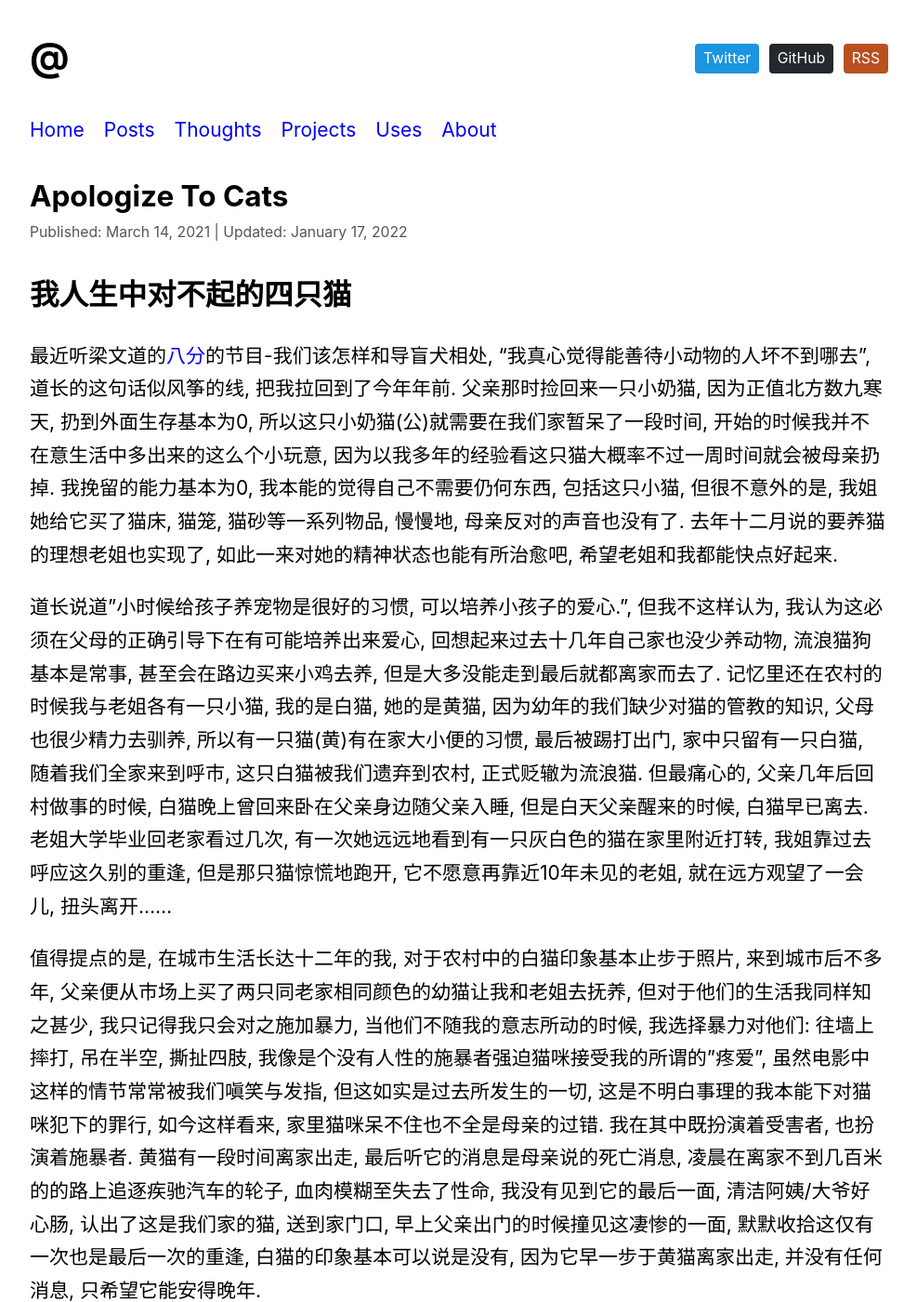
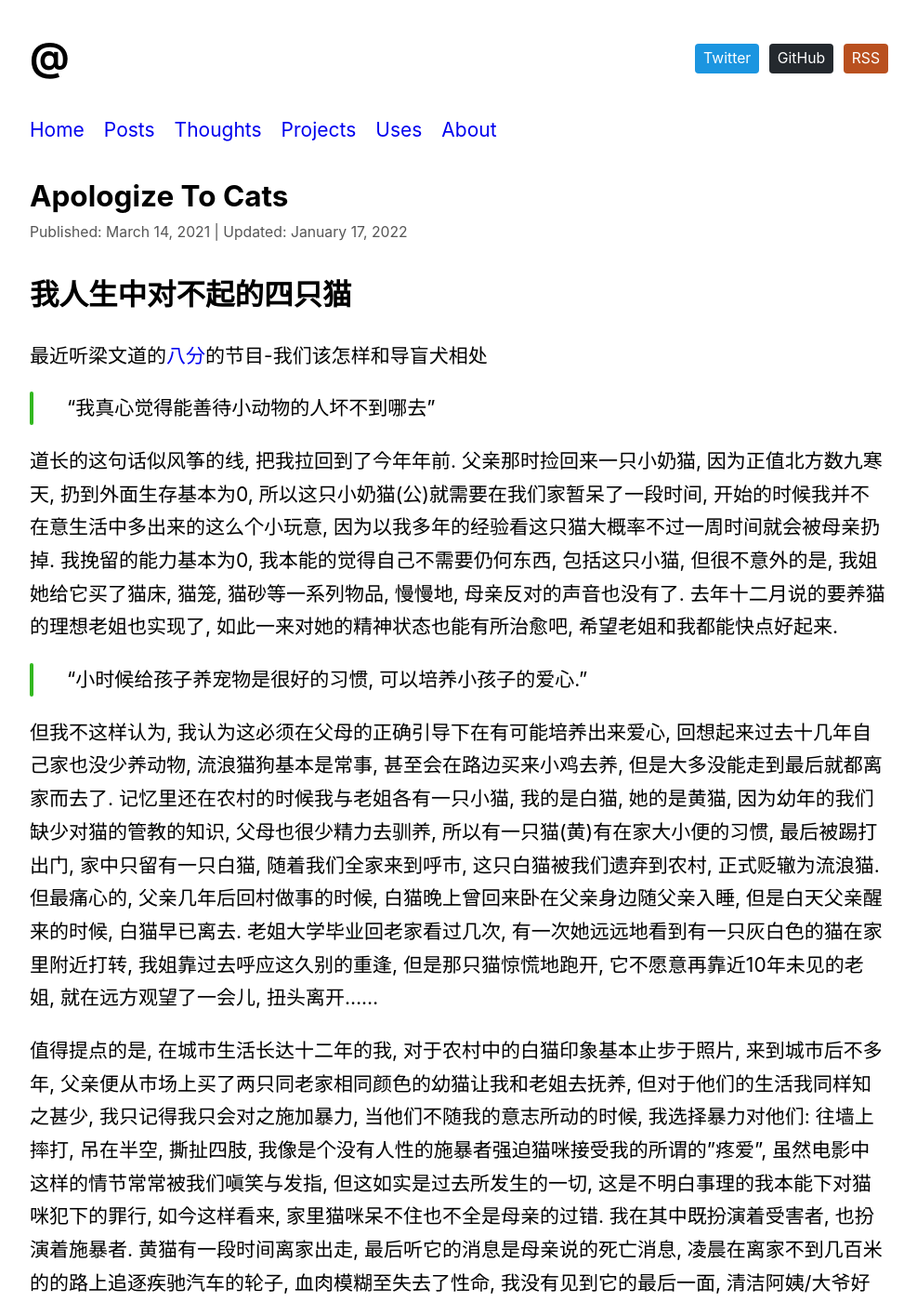
Before and after one commit to bGZo/blog, a Jekyll site: the page built from _posts/thoughts/2021-03-14-apologize-to-cats-in-my-lifes.md, in a window 1280 px wide and 1400 px high. Shown: the whole window at 93% size, without its empty margins (146-1133 px from the left). Built offline with Jekyll 4.4.1, drawn with Linux system fonts in a browser that asks for light colours; some of the changed text lies outside the part shown.

```diff
--- a/_posts/thoughts/2021-03-14-apologize-to-cats-in-my-lifes.md
+++ b/_posts/thoughts/2021-03-14-apologize-to-cats-in-my-lifes.md
@@ -7,9 +7,15 @@
 
 ## 我人生中对不起的四只猫
 
-最近听梁文道的[八分](https://vistopia.com.cn)的节目-我们该怎样和导盲犬相处, "我真心觉得能善待小动物的人坏不到哪去", 道长的这句话似风筝的线, 把我拉回到了今年年前. 父亲那时捡回来一只小奶猫, 因为正值北方数九寒天, 扔到外面生存基本为0, 所以这只小奶猫(公)就需要在我们家暂呆了一段时间, 开始的时候我并不在意生活中多出来的这么个小玩意, 因为以我多年的经验看这只猫大概率不过一周时间就会被母亲扔掉. 我挽留的能力基本为0, 我本能的觉得自己不需要仍何东西, 包括这只小猫, 但很不意外的是, 我姐她给它买了猫床, 猫笼, 猫砂等一系列物品, 慢慢地, 母亲反对的声音也没有了. 去年十二月说的要养猫的理想老姐也实现了, 如此一来对她的精神状态也能有所治愈吧, 希望老姐和我都能快点好起来.
+最近听梁文道的[八分](https://vistopia.com.cn)的节目-我们该怎样和导盲犬相处
 
-道长说道"小时候给孩子养宠物是很好的习惯, 可以培养小孩子的爱心.", 但我不这样认为, 我认为这必须在父母的正确引导下在有可能培养出来爱心, 回想起来过去十几年自己家也没少养动物, 流浪猫狗基本是常事, 甚至会在路边买来小鸡去养, 但是大多没能走到最后就都离家而去了. 记忆里还在农村的时候我与老姐各有一只小猫, 我的是白猫, 她的是黄猫, 因为幼年的我们缺少对猫的管教的知识, 父母也很少精力去驯养, 所以有一只猫(黄)有在家大小便的习惯, 最后被踢打出门, 家中只留有一只白猫, 随着我们全家来到呼市, 这只白猫被我们遗弃到农村, 正式贬辙为流浪猫. 但最痛心的, 父亲几年后回村做事的时候, 白猫晚上曾回来卧在父亲身边随父亲入睡, 但是白天父亲醒来的时候, 白猫早已离去. 老姐大学毕业回老家看过几次, 有一次她远远地看到有一只灰白色的猫在家里附近打转, 我姐靠过去呼应这久别的重逢, 但是那只猫惊慌地跑开, 它不愿意再靠近10年未见的老姐, 就在远方观望了一会儿, 扭头离开......
+> "我真心觉得能善待小动物的人坏不到哪去"
+
+道长的这句话似风筝的线, 把我拉回到了今年年前. 父亲那时捡回来一只小奶猫, 因为正值北方数九寒天, 扔到外面生存基本为0, 所以这只小奶猫(公)就需要在我们家暂呆了一段时间, 开始的时候我并不在意生活中多出来的这么个小玩意, 因为以我多年的经验看这只猫大概率不过一周时间就会被母亲扔掉. 我挽留的能力基本为0, 我本能的觉得自己不需要仍何东西, 包括这只小猫, 但很不意外的是, 我姐她给它买了猫床, 猫笼, 猫砂等一系列物品, 慢慢地, 母亲反对的声音也没有了. 去年十二月说的要养猫的理想老姐也实现了, 如此一来对她的精神状态也能有所治愈吧, 希望老姐和我都能快点好起来.
+
+> "小时候给孩子养宠物是很好的习惯, 可以培养小孩子的爱心."
+
+但我不这样认为, 我认为这必须在父母的正确引导下在有可能培养出来爱心, 回想起来过去十几年自己家也没少养动物, 流浪猫狗基本是常事, 甚至会在路边买来小鸡去养, 但是大多没能走到最后就都离家而去了. 记忆里还在农村的时候我与老姐各有一只小猫, 我的是白猫, 她的是黄猫, 因为幼年的我们缺少对猫的管教的知识, 父母也很少精力去驯养, 所以有一只猫(黄)有在家大小便的习惯, 最后被踢打出门, 家中只留有一只白猫, 随着我们全家来到呼市, 这只白猫被我们遗弃到农村, 正式贬辙为流浪猫. 但最痛心的, 父亲几年后回村做事的时候, 白猫晚上曾回来卧在父亲身边随父亲入睡, 但是白天父亲醒来的时候, 白猫早已离去. 老姐大学毕业回老家看过几次, 有一次她远远地看到有一只灰白色的猫在家里附近打转, 我姐靠过去呼应这久别的重逢, 但是那只猫惊慌地跑开, 它不愿意再靠近10年未见的老姐, 就在远方观望了一会儿, 扭头离开......
 
 值得提点的是, 在城市生活长达十二年的我, 对于农村中的白猫印象基本止步于照片, 来到城市后不多年, 父亲便从市场上买了两只同老家相同颜色的幼猫让我和老姐去抚养, 但对于他们的生活我同样知之甚少, 我只记得我只会对之施加暴力, 当他们不随我的意志所动的时候, 我选择暴力对他们: 往墙上摔打, 吊在半空, 撕扯四肢, 我像是个没有人性的施暴者强迫猫咪接受我的所谓的"疼爱", 虽然电影中这样的情节常常被我们嗔笑与发指, 但这如实是过去所发生的一切, 这是不明白事理的我本能下对猫咪犯下的罪行, 如今这样看来, 家里猫咪呆不住也不全是母亲的过错. 我在其中既扮演着受害者, 也扮演着施暴者. 黄猫有一段时间离家出走, 最后听它的消息是母亲说的死亡消息, 凌晨在离家不到几百米的的路上追逐疾驰汽车的轮子, 血肉模糊至失去了性命, 我没有见到它的最后一面, 清洁阿姨/大爷好心肠, 认出了这是我们家的猫, 送到家门口, 早上父亲出门的时候撞见这凄惨的一面, 默默收拾这仅有一次也是最后一次的重逢, 白猫的印象基本可以说是没有, 因为它早一步于黄猫离家出走, 并没有任何消息, 只希望它能安得晚年.
 
```
Also changed, not shown: other parts of _posts/thoughts/2021-03-14-apologize-to-cats-in-my-lifes.md (+14 -4 lines).
